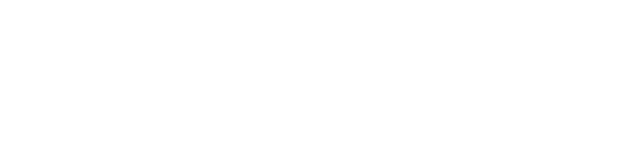
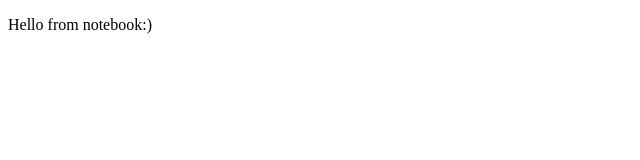
Before and after one commit to rdevil23/first-project, a plain HTML site: page index.html in a window 1280 px wide. Shown: the whole page, without its empty margins (0-640 px from the left). Drawn offline with Linux system fonts and the light colour scheme.

Commit message:
commit from notebook done!

```diff
--- a/index.html
+++ b/index.html
@@ -6,5 +6,7 @@
     <meta name="viewport" content="width=device-width, initial-scale=1.0" />
     <title>Document</title>
   </head>
-  <body></body>
+  <body>
+<p>Hello from notebook:)</p>
+</body>
 </html>
```
